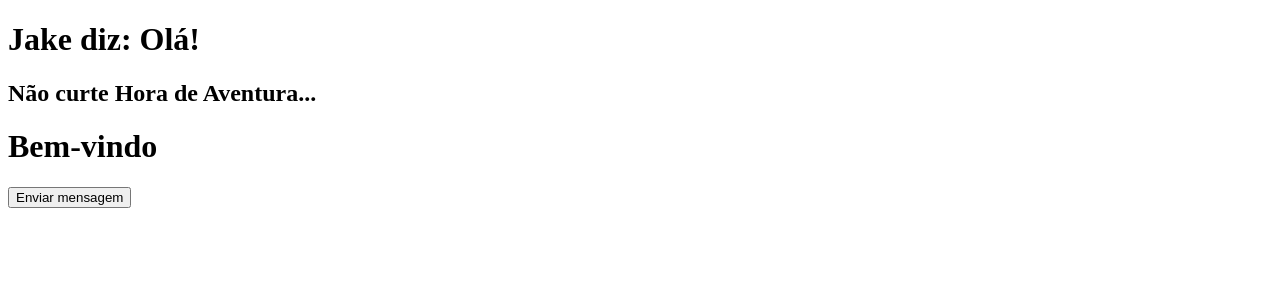
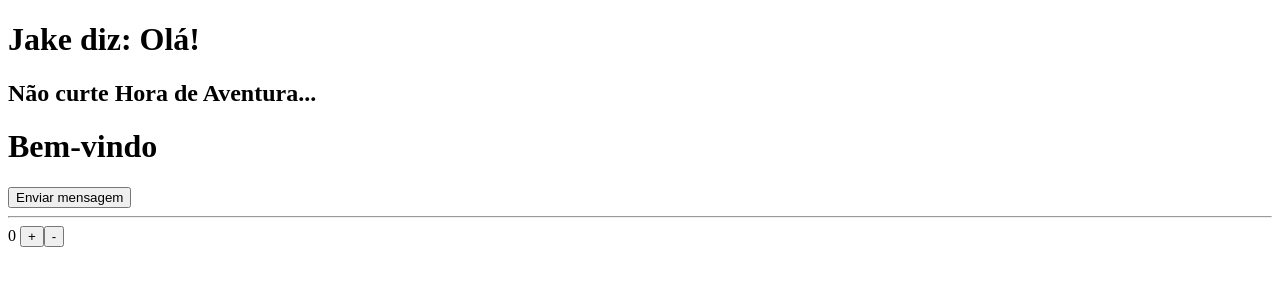
Before and after one commit to Cieliocas/vuejs, a Vue app in the folder vue-project/: page / in a window 1280 px wide. Shown: the top 300 px of the page. Built offline with nearby package versions, Linux system fonts and the light colour scheme.

Commit message:
contador com reactive do vue

```diff
--- a/vue-project/index.html
+++ b/vue-project/index.html
@@ -4,7 +4,7 @@
     <meta charset="UTF-8">
     <link rel="icon" href="/favicon.ico">
     <meta name="viewport" content="width=device-width, initial-scale=1.0">
-    <title>Vite App</title>
+    <title>Hora de aventura</title>
   </head>
   <body>
     <div id="app"></div>
--- a/vue-project/src/App.vue
+++ b/vue-project/src/App.vue
@@ -1,4 +1,6 @@
 <script setup>
+import { reactive } from 'vue';
+
 const nome = "cielio castro";
 const meuObj = {
 	nome: "cielio",
@@ -18,6 +20,20 @@
 const gostaDoFinn = false;
 
 const estaAutorizado = true;
+
+// let contador = 0;
+const estado = reactive({
+	contador: 0,
+});
+
+function incrementar() {
+	estado.contador++;
+}
+
+function decrementar() {
+	estado.contador--;
+}
+
 </script>
 
 <template>
@@ -31,6 +47,13 @@
 	<h1 v-else>Não possui acesso</h1>
 
 	<button :disabled="botaoEstaDesabilitado">Enviar mensagem</button>
+
+	<br />
+	<hr />
+
+	{{ estado.contador }}
+	<button @click="incrementar" type="button">+</button>
+	<button @click="decrementar" type="button">-</button>
 </template>
 
 <style scoped>
```
